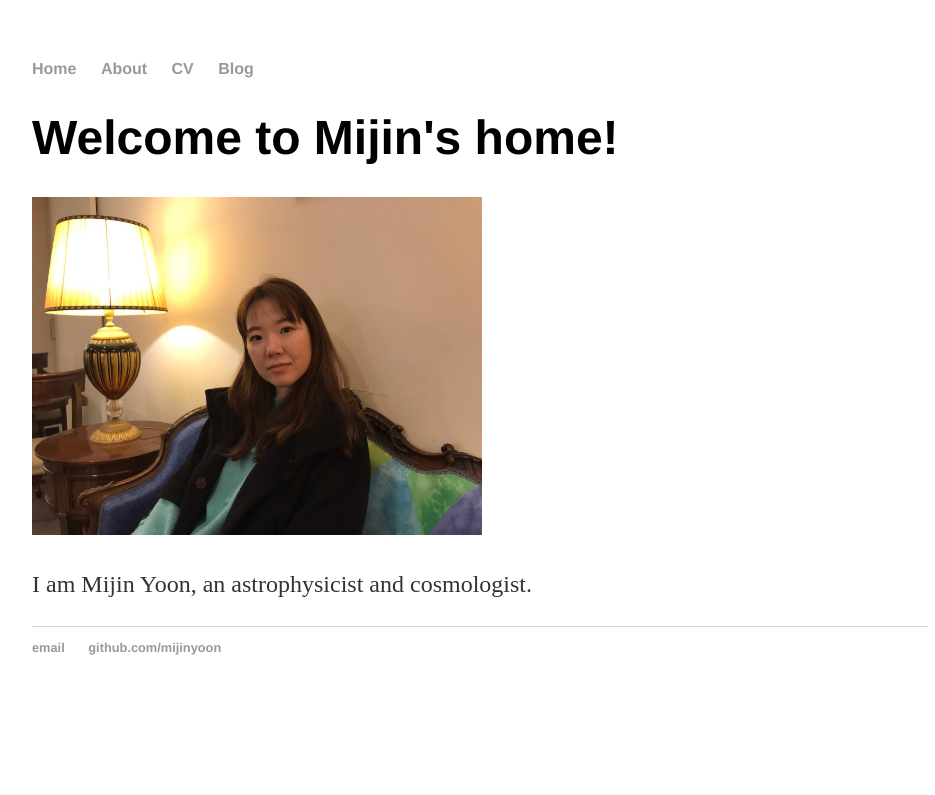
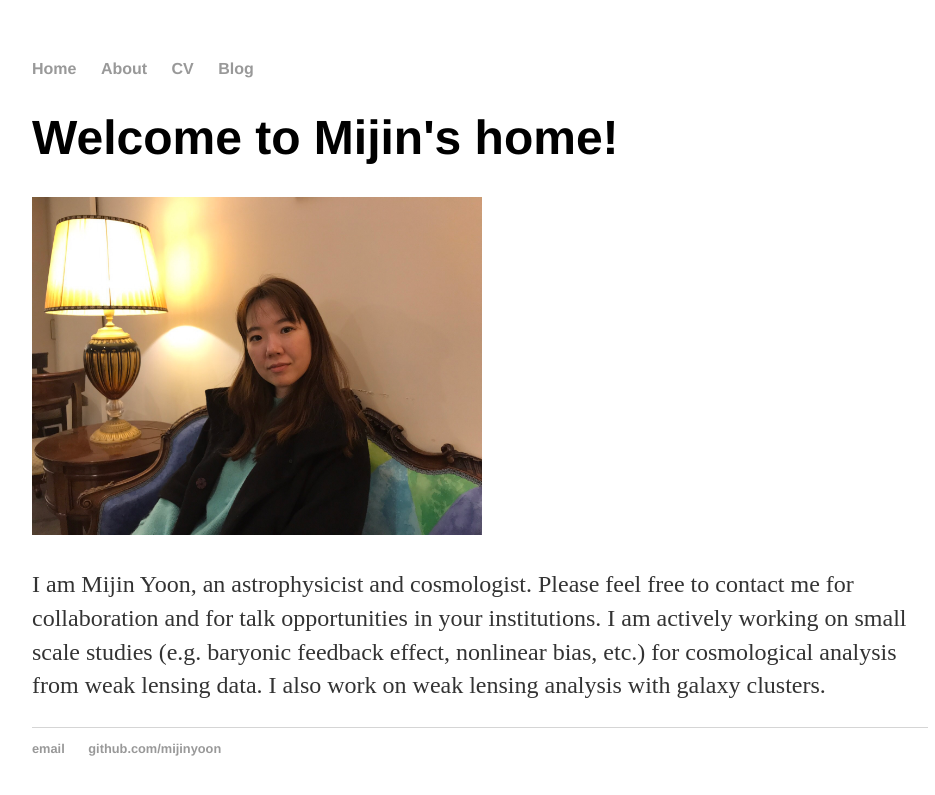
Before and after one commit to mijinyoon/mijinyoon.github.io, a Jekyll site: the page built from index.html, in a window 1280 px wide. Shown: the top 795 px of the page, without its empty margins (160-1095 px from the left). Built offline with Jekyll 4.4.1, drawn with Linux system fonts in a browser that asks for light colours.

Commit message:
Update index.html

```diff
--- a/index.html
+++ b/index.html
@@ -5,5 +5,5 @@
 <div class="blurb">
 	<h1>Welcome to Mijin's home!</h1>
 	<p><img src="images/IMG_2460.JPG" alt="Mijin Yoon" width="450"> </p>
-	<p>I am Mijin Yoon, an astrophysicist and cosmologist.</p>
+	<p>I am Mijin Yoon, an astrophysicist and cosmologist. Please feel free to contact me for collaboration and for talk opportunities in your institutions. I am actively working on small scale studies (e.g. baryonic feedback effect, nonlinear bias, etc.) for cosmological analysis from weak lensing data. I also work on weak lensing analysis with galaxy clusters.</p>
 </div><!-- /.blurb -->
```
